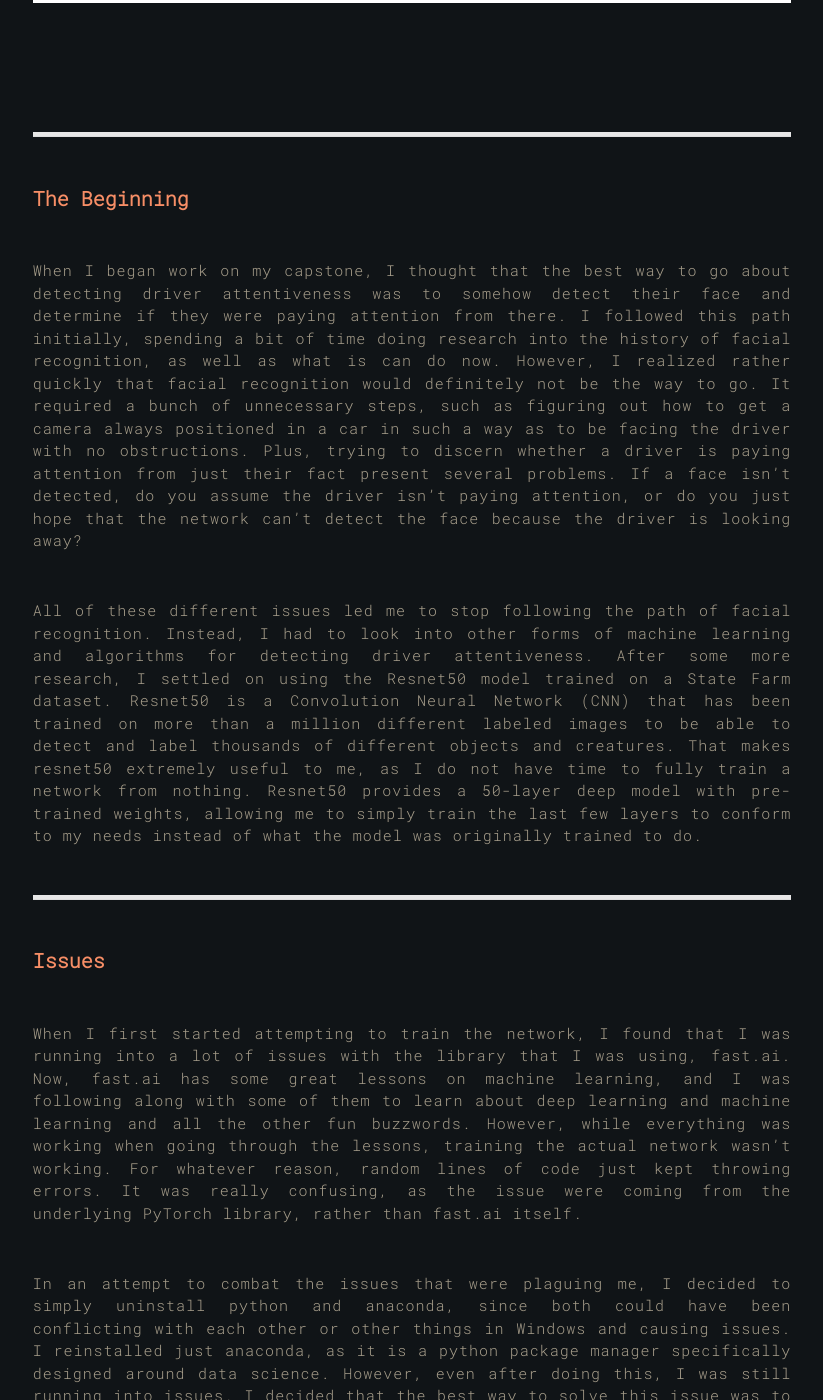
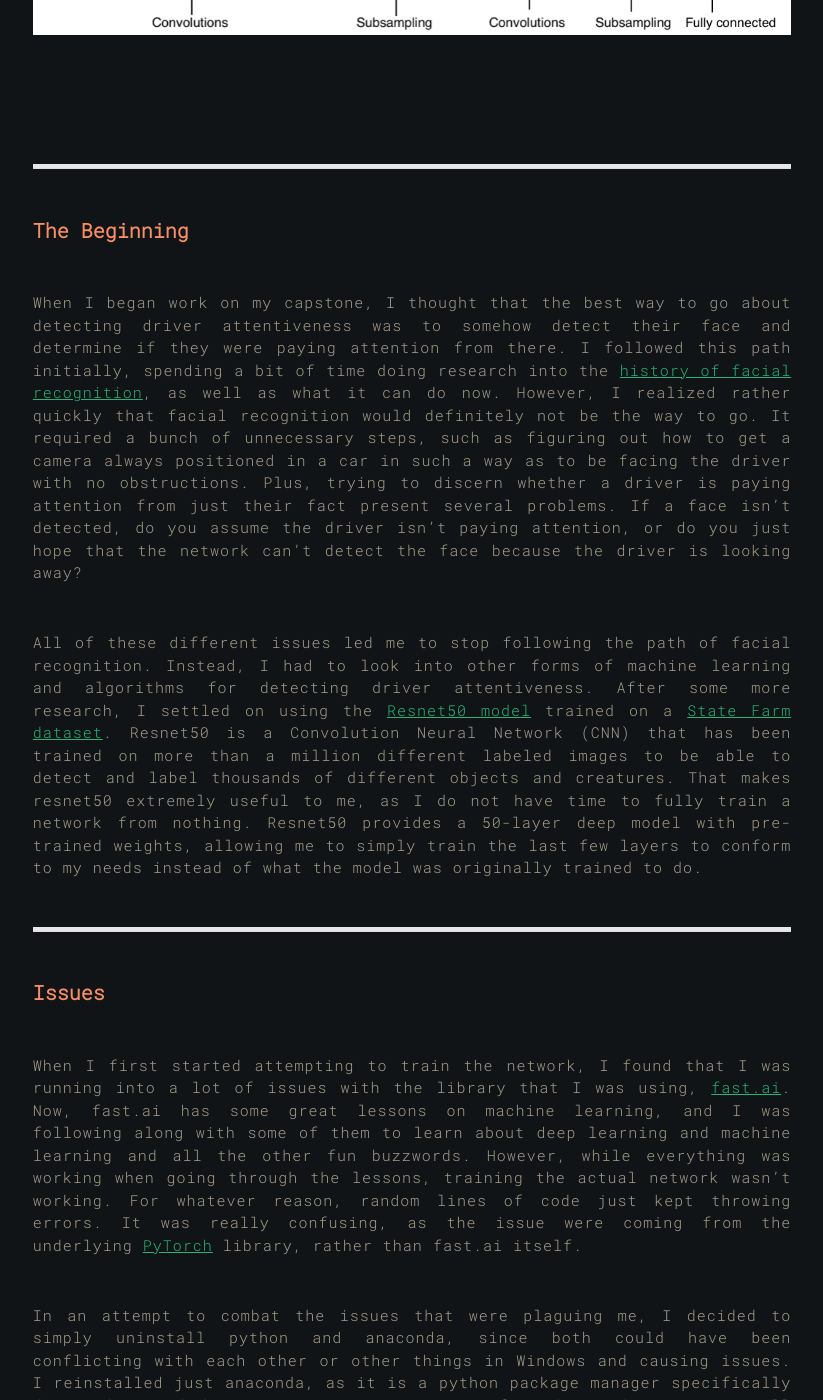
Before and after one commit to Patchkat/Capstone, a Jekyll site: the page built from all_collections/_posts/2020-05-07-neural-network.md, in a window 1280 px wide and 1400 px high, scrolled down 725 px. Shown: the whole window, without its empty margins (228-1051 px from the left). Built offline with Jekyll 4.4.1, drawn with Linux system fonts in a browser that asks for light colours; some of the changed text lies outside the part shown.

Commit message:
Citations

```diff
--- a/_data/nav.yml
+++ b/_data/nav.yml
@@ -11,3 +11,5 @@ list:
     url: posts/2020/05/06/neural-network
   - title: Results
     url: posts/2020/05/06/results
+  - title: Works Cited
+    url: posts/2020/05/07/works-cited
--- a/_layouts/post.html
+++ b/_layouts/post.html
@@ -27,7 +27,7 @@
       <!-- page content -->
       <main class="content">
         <p class="title">
-          {{page.title}} <span class="meta">By {{page.author}}</span>
+          {{page.title}} <span class="meta">{{page.author}}</span>
         </p>
         {{content}}
       </main>
--- a/all_collections/_posts/2020-05-07-neural-network.md
+++ b/all_collections/_posts/2020-05-07-neural-network.md
@@ -12,13 +12,13 @@ author: Jono Jenkens
 
 ***
 # The Beginning
-When I began work on my capstone, I thought that the best way to go about detecting driver attentiveness was to somehow detect their face and determine if they were paying attention from there.  I followed this path initially, spending a bit of time doing research into the history of facial recognition, as well as what is can do now. However, I realized rather quickly that facial recognition would definitely not be the way to go.  It required a bunch of unnecessary steps, such as figuring out how to get a camera always positioned in a car in such a way as to be facing the driver with no obstructions. Plus, trying to discern whether a driver is paying attention from just their fact present several problems.  If a face isn’t detected, do you assume the driver isn’t paying attention, or do you just hope that the network can’t detect the face because the driver is looking away?
+When I began work on my capstone, I thought that the best way to go about detecting driver attentiveness was to somehow detect their face and determine if they were paying attention from there.  I followed this path initially, spending a bit of time doing research into the [history of facial recognition](www.facefirst.com/blog/brief-history-of-face-recognition-software/), as well as what it can do now. However, I realized rather quickly that facial recognition would definitely not be the way to go.  It required a bunch of unnecessary steps, such as figuring out how to get a camera always positioned in a car in such a way as to be facing the driver with no obstructions. Plus, trying to discern whether a driver is paying attention from just their fact present several problems.  If a face isn’t detected, do you assume the driver isn’t paying attention, or do you just hope that the network can’t detect the face because the driver is looking away?
 
-All of these different issues led me to stop following the path of facial recognition.  Instead, I had to look into other forms of machine learning and algorithms for detecting driver attentiveness.  After some more research, I settled on using the Resnet50 model trained on a State Farm dataset.  Resnet50 is a Convolution Neural Network (CNN) that has been trained on more than a million different labeled images to be able to detect and label thousands of different objects and creatures.  That makes resnet50 extremely useful to me, as I do not have time to fully train a network from nothing.  Resnet50 provides a 50-layer deep model with pre-trained weights, allowing me to simply train the last few layers to conform to my needs instead of what the model was originally trained to do.
+All of these different issues led me to stop following the path of facial recognition.  Instead, I had to look into other forms of machine learning and algorithms for detecting driver attentiveness.  After some more research, I settled on using the [Resnet50 model](https://arxiv.org/abs/1512.03385) trained on a [State Farm dataset](https://www.kaggle.com/c/State-Farm-Distracted-Driver-Detection/Data).  Resnet50 is a Convolution Neural Network (CNN) that has been trained on more than a million different labeled images to be able to detect and label thousands of different objects and creatures.  That makes resnet50 extremely useful to me, as I do not have time to fully train a network from nothing.  Resnet50 provides a 50-layer deep model with pre-trained weights, allowing me to simply train the last few layers to conform to my needs instead of what the model was originally trained to do.
 
 ***
 # Issues
-When I first started attempting to train the network, I found that I was running into a lot of issues with the library that I was using, fast.ai.  Now, fast.ai has some great lessons on machine learning, and I was following along with some of them to learn about deep learning and machine learning and all the other fun buzzwords.  However, while everything was working when going through the lessons, training the actual network wasn’t working.  For whatever reason, random lines of code just kept throwing errors.  It was really confusing, as the issue were coming from the underlying PyTorch library, rather than fast.ai itself.
+When I first started attempting to train the network, I found that I was running into a lot of issues with the library that I was using, [fast.ai](https://docs.fast.ai).  Now, fast.ai has some great lessons on machine learning, and I was following along with some of them to learn about deep learning and machine learning and all the other fun buzzwords.  However, while everything was working when going through the lessons, training the actual network wasn’t working.  For whatever reason, random lines of code just kept throwing errors.  It was really confusing, as the issue were coming from the underlying [PyTorch](https://pytorch.org) library, rather than fast.ai itself.
 
 In an attempt to combat the issues that were plaguing me, I decided to simply uninstall python and anaconda, since both could have been conflicting with each other or other things in Windows and causing issues.  I reinstalled just anaconda, as it is a python package manager specifically designed around data science.  However, even after doing this, I was still running into issues.  I decided that the best way to solve this issue was to install Ubuntu, one of the most popular Linux distributions.
 <a href="https://commons.wikimedia.org/wiki/File:Ubuntu_logoib.svg" target="_blank">
```
Also changed, not shown: other parts of all_collections/_posts/2020-05-07-neural-network.md (+10 -0 lines), all_collections/_posts/2020-05-06-introduction.md (+4 -2 lines), all_collections/_posts/2020-05-07-statistics.md (+10 -6 lines), all_collections/_posts/2020-05-07-works-cited.md (added, +17 -0 lines), 1 other file.
